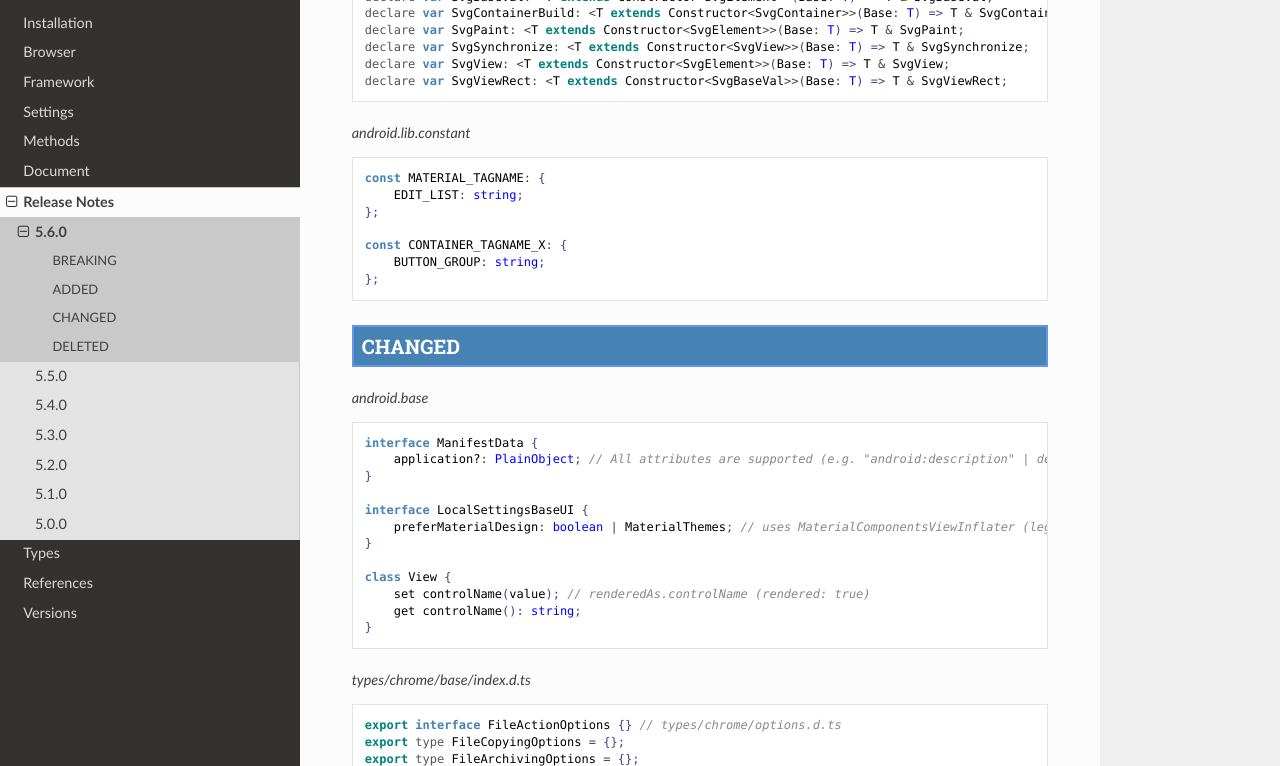
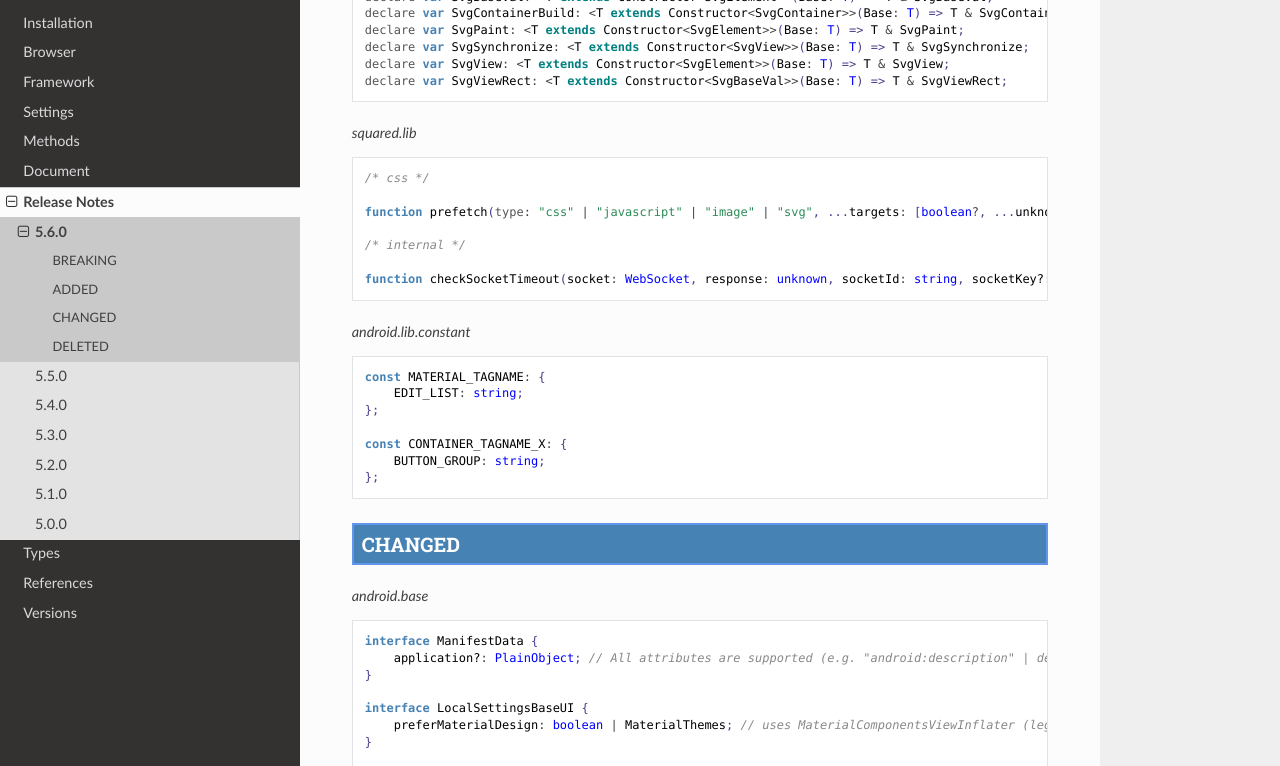
Before and after one commit to anpham6/android-docs, a Sphinx documentation site: the page built from source/release_notes/5.6.0.rst, in a window 1280 px wide and 900 px high, scrolled down 648 px, cut to the strip 134-900 px from the top of the window. Built offline with Sphinx 7.4.7 and the Read the Docs theme 3.1.0, drawn with Linux system fonts in a browser that asks for light colours.

Commit message:
Release Notes: Latest modifications to API 5.6.0.

```diff
--- a/source/references.rst
+++ b/source/references.rst
@@ -391,6 +391,12 @@ MDN
 https://developer.mozilla.org/en-US/docs/Web/JavaScript/Reference/Global_Objects/Intl#locales_argument
   | `Intl.LocalesArgument <search.html?q=Intl.LocalesArgument>`_
 
+.. _references-mdn-websocket:
+.. rst-class:: block-list
+
+https://developer.mozilla.org/en-US/docs/Web/API/WebSocket
+  | `WebSocket <search.html?q=WebSocket>`_
+
 .. _references-mdn-request-mode:
 .. rst-class:: block-list
 
--- a/source/release_notes/5.6.0.rst
+++ b/source/release_notes/5.6.0.rst
@@ -48,6 +48,17 @@ ADDED
   declare var SvgSynchronize: <T extends Constructor<SvgView>>(Base: T) => T & SvgSynchronize;
   declare var SvgView: <T extends Constructor<SvgElement>>(Base: T) => T & SvgView;
   declare var SvgViewRect: <T extends Constructor<SvgBaseVal>>(Base: T) => T & SvgViewRect;
+
+.. code-block::
+  :caption: squared.lib
+
+  /* css */
+
+  function prefetch(type: "css" | "javascript" | "image" | "svg", ...targets: [boolean?, ...unknown[]]): Promise<PrefetchItem[]>;
+
+  /* internal */
+
+  function checkSocketTimeout(socket: WebSocket, response: unknown, socketId: string, socketKey?: string): response is WebSocketResponse;
 
 .. code-block::
   :caption: android.lib.constant
```
